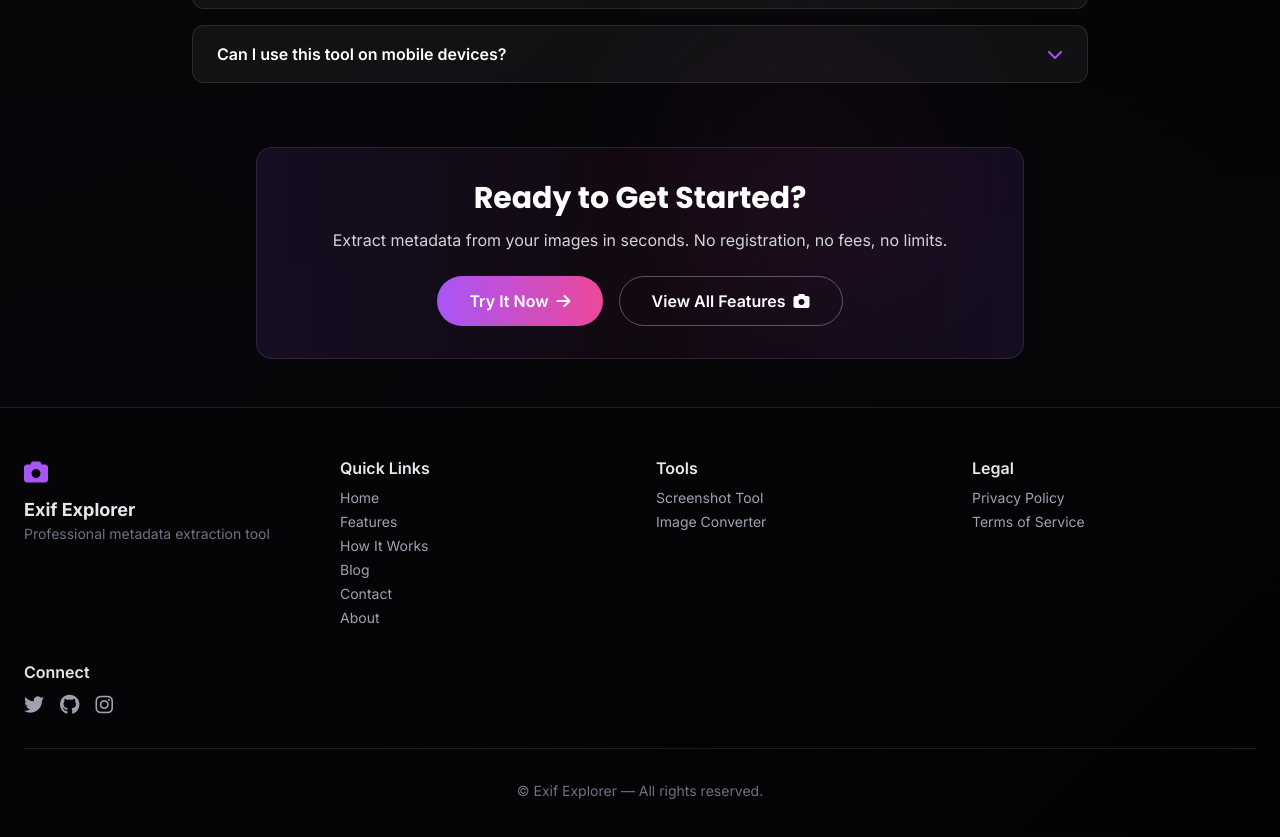
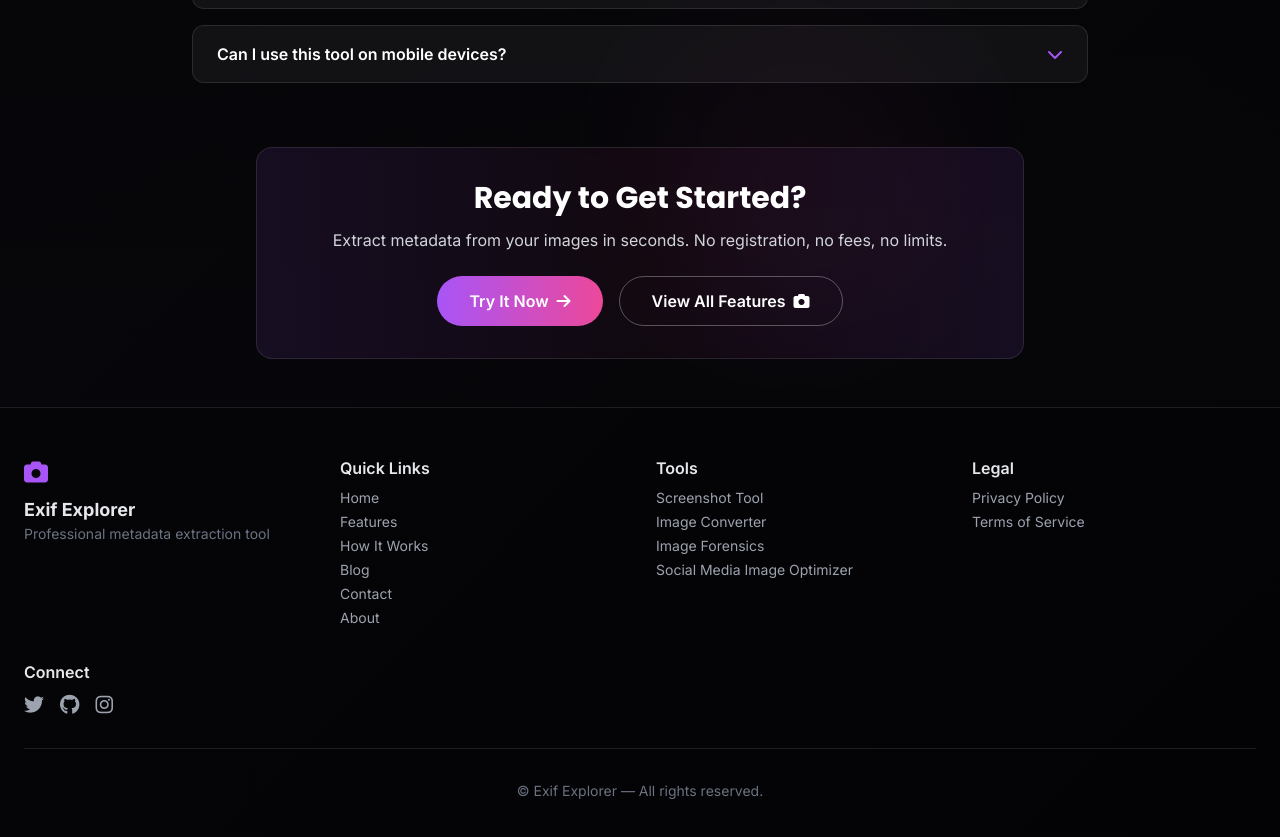
Before and after one commit to Dave-Sleek/exifexplorer, a website: page index.html in a window 1280 px wide. Shown: the part 7034-7871 px from the top of the page. Drawn offline with nearby package versions, Linux system fonts and the light colour scheme; a script that the page names is missing.

Commit message:
Update index.html

```diff
--- a/index.html
+++ b/index.html
@@ -895,6 +895,8 @@
             <ul class="space-y-1 mt-2 text-sm text-gray-400">
                  <li><a href="screenshot.html"  class="hover:text-primary">Screenshot Tool</a></li>
                  <li><a href="image-converter.html"  class="hover:text-primary">Image Converter</a></li>
+                 <li><a href="image-forensics.html"  class="hover:text-primary">Image Forensics</a></li>
+                 <li><a href="image-optimizer.html"  class="hover:text-primary">Social Media Image Optimizer</a></li>
             </ul>
         </div>
         <div><h5 class="font-semibold">Legal</h5>
```
